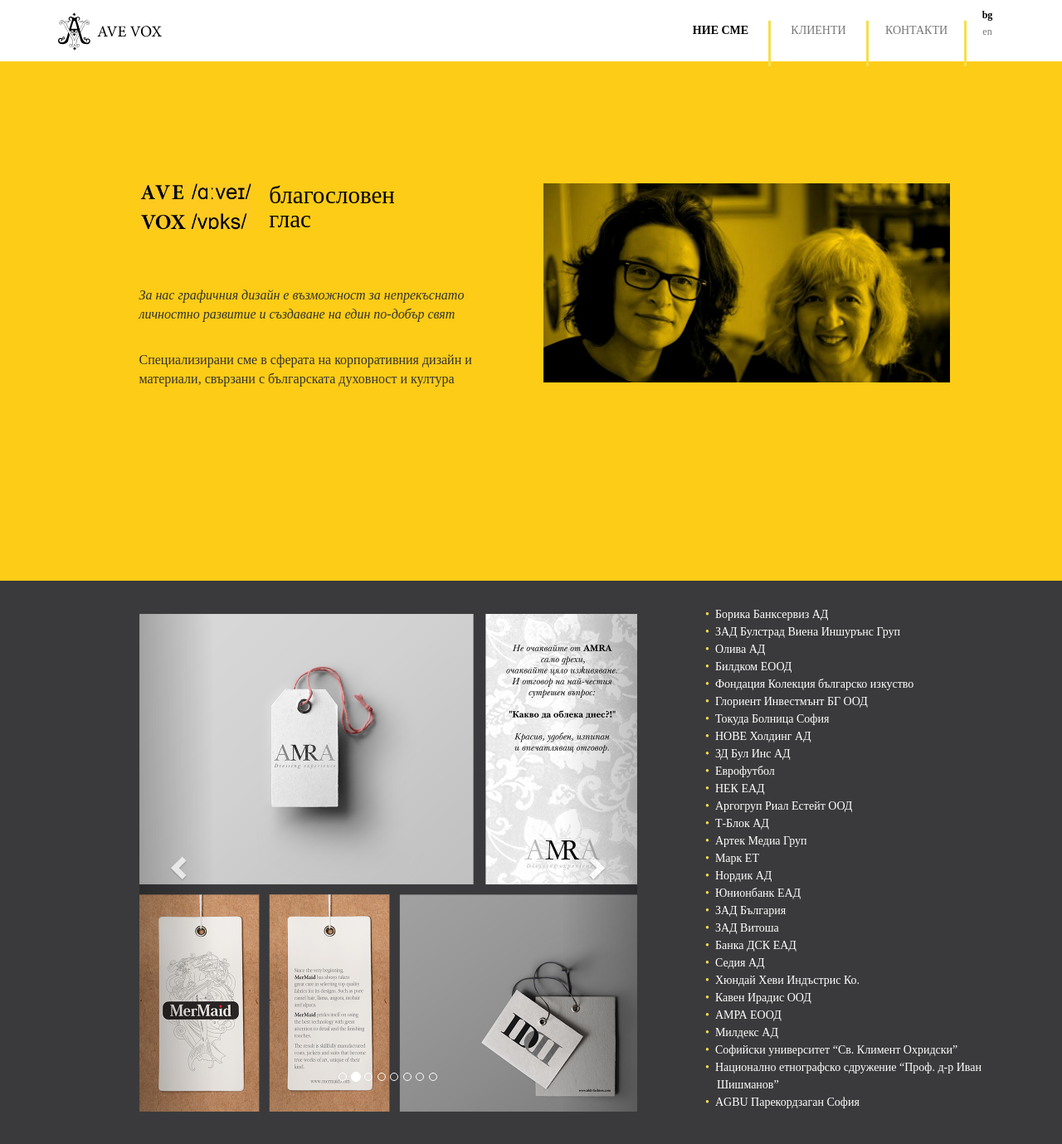
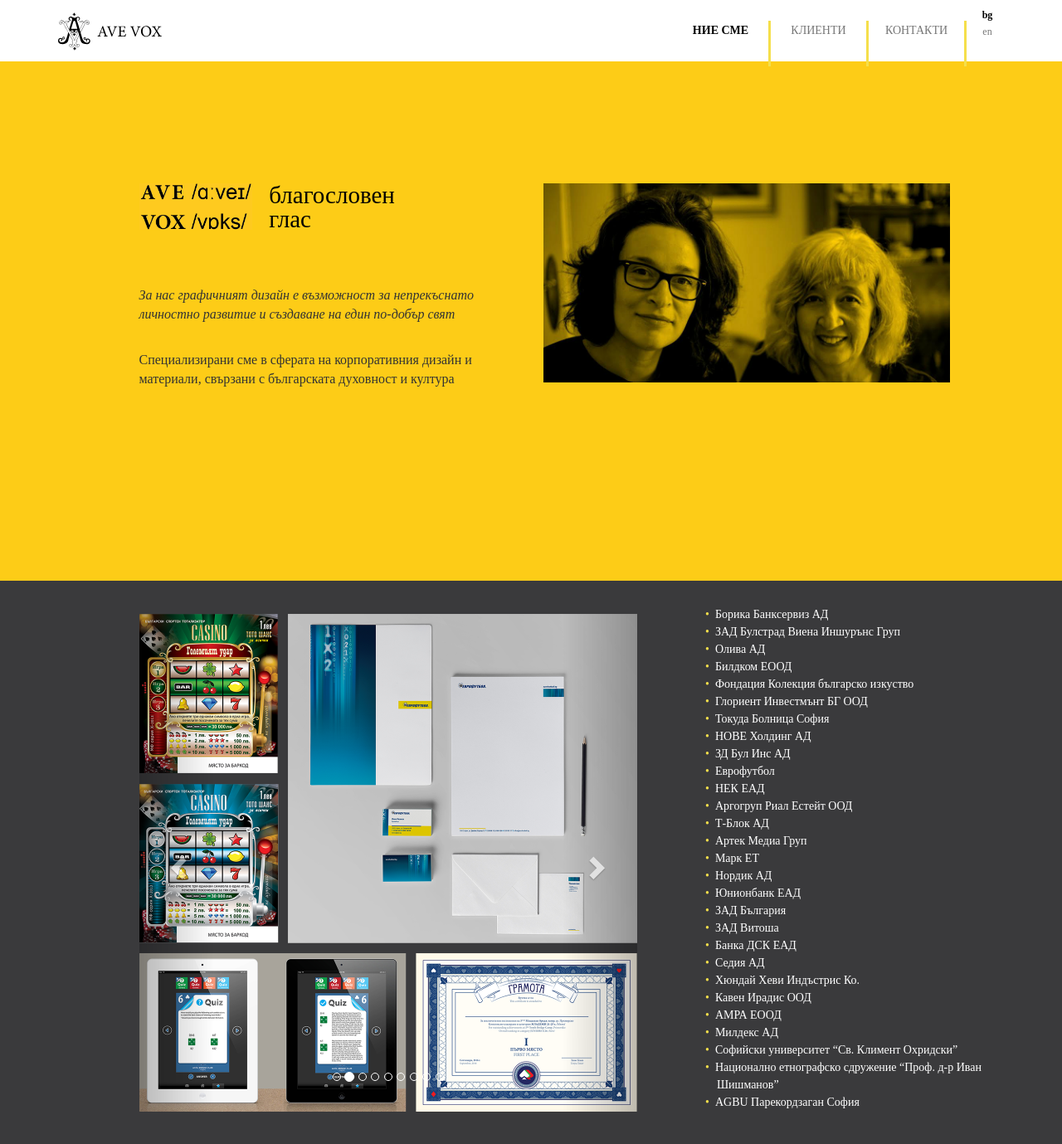
Before and after one commit to avevoxdesign/avevox, a Jekyll site: the page built from index.html, in a window 1280 px wide and 1400 px high. Shown: the top 1379 px of the window at 83% size. Built offline with Jekyll 4.4.1, drawn with Linux system fonts in a browser that asks for light colours.

Commit message:
new image for gallery

```diff
--- a/index.html
+++ b/index.html
@@ -53,7 +53,7 @@
                 </div>
                 <div class="row" style="margin-top: 65px;">
                     <div class="col-lg-12 col-xs-12" style="max-width: 475px; font-size: 16px;">
-                        <p data-i18n="about_me.des" style="font-style: italic;">За нас графичния дизайн е възможност за непрекъснато личностно развитие и създаване на един по-добър свят</p>
+                        <p data-i18n="about_me.des" style="font-style: italic;">За нас графичният дизайн е възможност за непрекъснато личностно развитие и създаване на един по-добър свят</p>
                         <br>
                         <p data-i18n="about_me.des1">Специализирани сме в сферата на корпоративния дизайн и материали, свързани с българската духовност и култура</p>
                     </div>
@@ -82,9 +82,14 @@
                         <li data-target="#inSlider" data-slide-to="5"></li>
                         <li data-target="#inSlider" data-slide-to="6"></li>
                         <li data-target="#inSlider" data-slide-to="7"></li>
+                        <li data-target="#inSlider" data-slide-to="8"></li>
                     </ol>
                     <div class="carousel-inner" role="listbox">
                         <div class="item active">
+                            <img src="static/img/pana/pano9.jpg" alt="pano"/>
+                        </div>
+
+                        <div class="item">
                             <img src="static/img/pana/pano1.png" alt="pano"/>
                         </div>
 
--- a/static/locales/bg.json
+++ b/static/locales/bg.json
@@ -11,7 +11,7 @@
     "ave": "благословен",
     "vox": "глас",
     "about_me": "Ние сме",
-    "des": "За нас графичния дизайн е възможност за непрекъснато личностно развитие и създаване на един по-добър свят",
+    "des": "За нас графичният дизайн е възможност за непрекъснато личностно развитие и създаване на един по-добър свят",
     "des1": "Специализирани сме в сферата на корпоративния дизайн и материали, свързани с българската духовност и култура"
   },
   "projects":{
@@ -49,7 +49,7 @@
     "country": "България"
   },
   "link":{
-    "city": "СОФИЯ, ",
-    "country": "БЪЛГАРИЯ"
+    "city": "СОФИЯ",
+    "country": " "
   }
 }
```
Also changed, not shown: static/img/favicon.ico, 7 other files.
